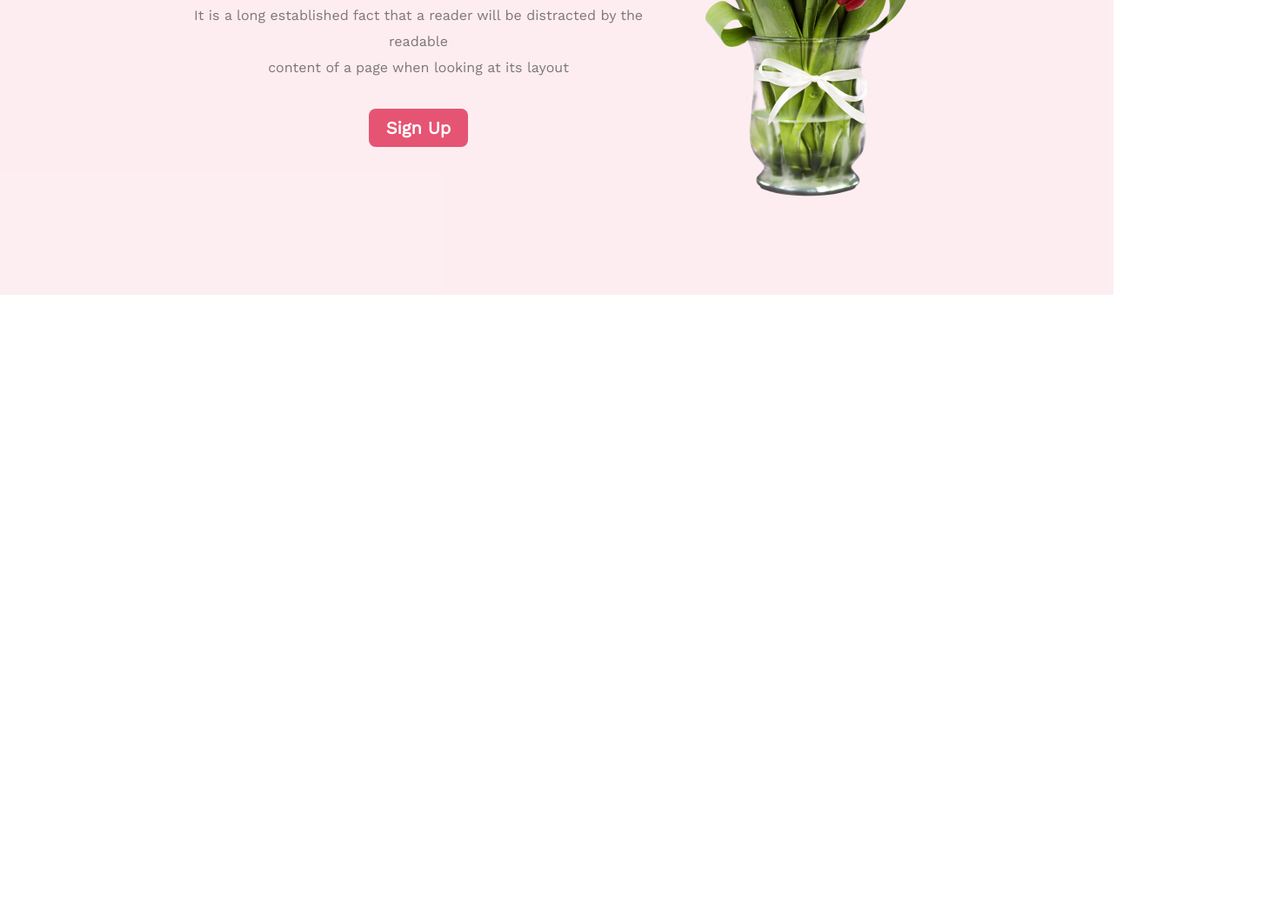
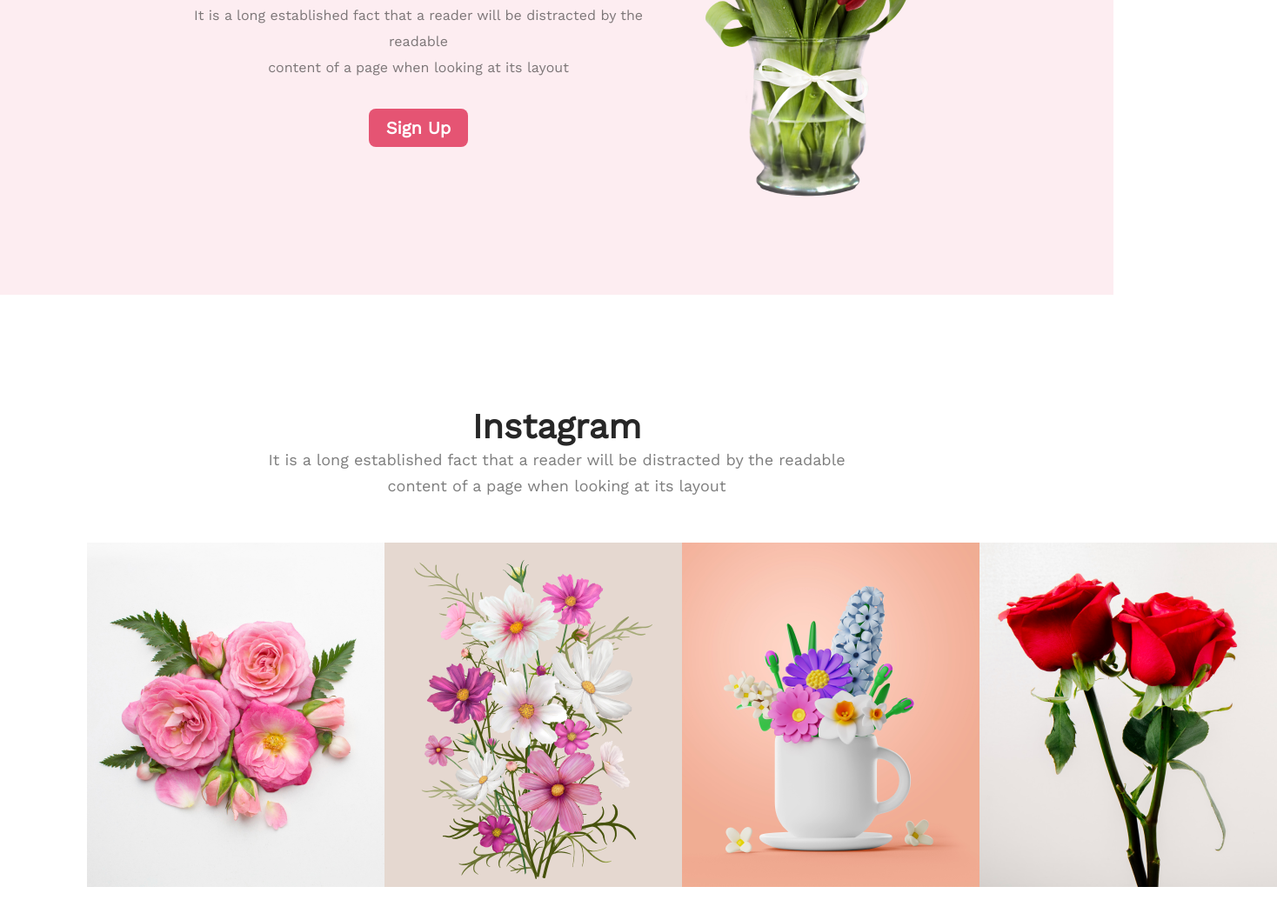
Before and after one commit to rakib4190/flower-shop, a plain HTML site: page index.html in a window 1280 px wide. Shown: the part 2089-3147 px from the top of the page at 87% size, 1468 px wide, since content can reach past the window. Before the commit the page ends 2428 px from the top, so only its background shows below. Drawn offline with nearby package versions, Linux system fonts and the light colour scheme.

Commit message:
social sectiion complete

```diff
--- a/index.html
+++ b/index.html
@@ -79,5 +79,26 @@
       </div>
     </section>
     <!-- Hot Deal Section End-->
+    <!-- Social Section start-->
+
+    <section>
+      <div class="social-container">
+        <h1 class="feature-title">Instagram</h1>
+        <p class="feature-description">
+          It is a long established fact that a reader will be distracted by the readable <br />
+          content of a page when looking at its layout
+        </p>
+      </div>
+      <div class="photo-list">
+        <img src="./images/Flower 01.png" alt="" />
+
+        <img src="./images/Rectangle 4.png" alt="" />
+
+        <img src="./images/Rectangle 5.png" alt="" />
+
+        <img src="./images/Rectangle 6.png" alt="" />
+      </div>
+    </section>
+    <!-- Social Section  Section End-->
   </body>
 </html>
--- a/style.css
+++ b/style.css
@@ -181,3 +181,18 @@
 }
 
 /* hot deal Section End*/
+
+/* Social Section Start*/
+.social-container {
+    text-align: center;
+    margin-top: 128px;
+
+}
+
+.photo-list {
+    margin: 50px 100px;
+    display: flex;
+    justify-content: space-around;
+}
+
+/* Social Section End*/
```
